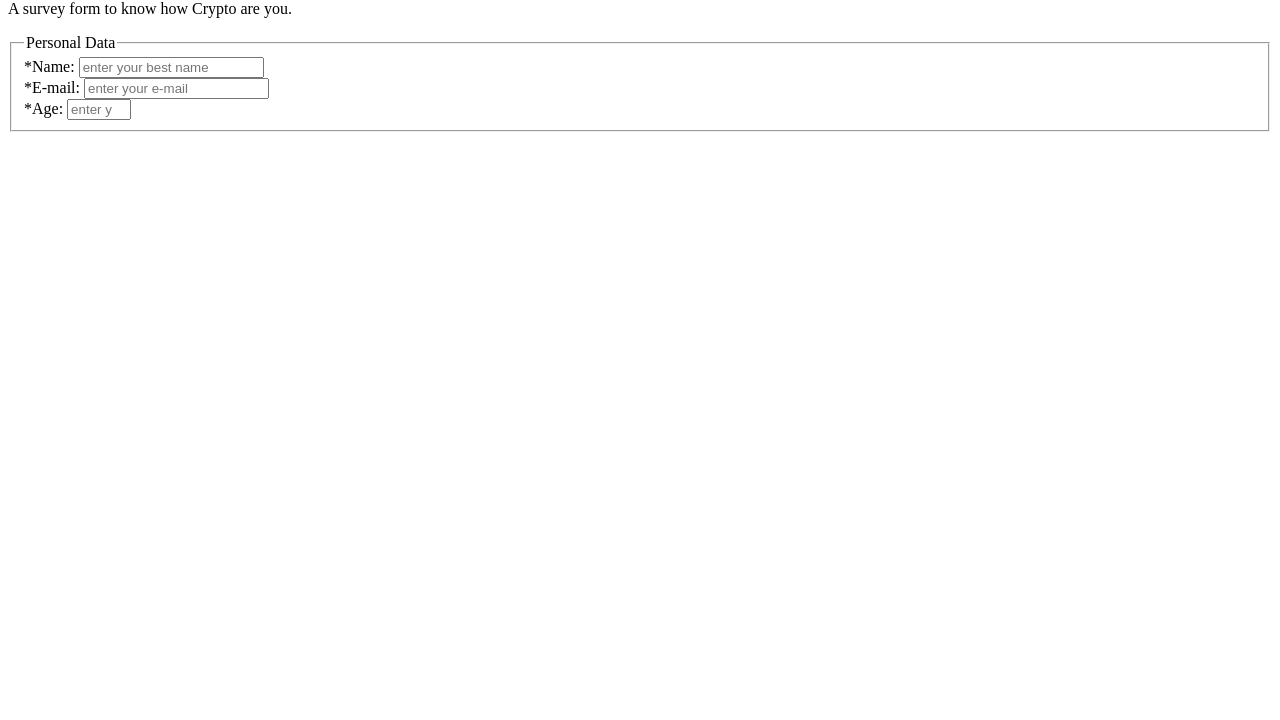
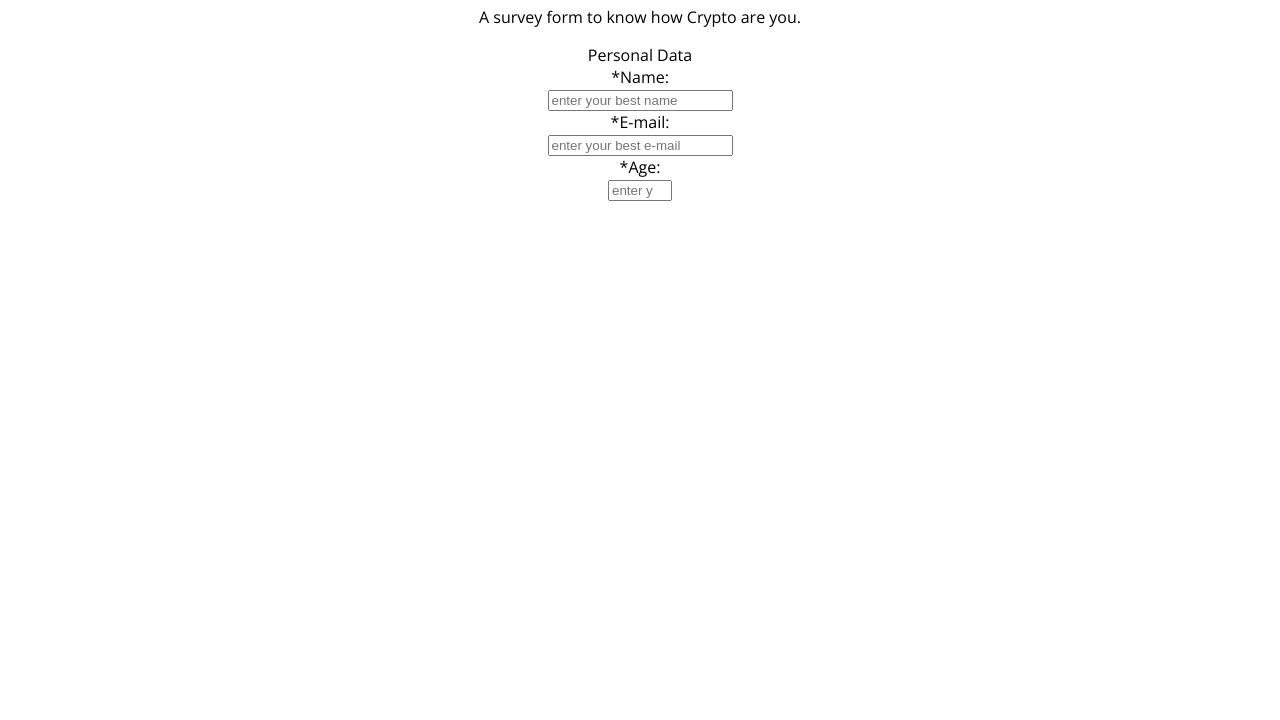
Before and after one commit to luchosr/FCCsurveyForm, a plain HTML site: page index.html in a window 1280 px wide. Shown: the part 80-800 px from the top of the page. Drawn offline with nearby package versions, Linux system fonts and the light colour scheme.

Commit message:
added some styles and HTML structure

```diff
--- a/index.html
+++ b/index.html
@@ -1,30 +1,84 @@
 <!DOCTYPE html>
 <html lang="en">
   <head>
+    <style>
+      @import url("https://fonts.googleapis.com/css?family=Open+Sans|Roboto");
+      /*
+    font-family: 'Roboto', sans-serif;
+
+font-family: 'Open Sans', sans-serif; */
+      fieldset {
+        background-color: rgb(133, 155, 193);
+      }
+      body{
+        font-family: 'Open Sans', sans-serif;
+        text-align: center;
+      }
+      .labels {
+        display: inline-block;
+        text-align: right;
+      }
+    </style>
     <meta charset="UTF-8" />
     <meta name="viewport" content="width=device-width, initial-scale=1.0" />
     <meta http-equiv="X-UA-Compatible" content="ie=edge" />
     <title>Crypto Survey Form</title>
   </head>
+
   <body>
     <header>
       <h1 id="title">Crypto Knowledge</h1>
       <p id="description">A survey form to know how Crypto are you.</p>
     </header>
     <main>
-      <form action="" id="survey-form">
-        <fieldset>
-          <legend>Personal Data</legend>
-          <div></div>
-          <div></div>
-          <div></div>
-          <label for="name" id="name-label">*Name:</label> <input type="text" id="name" placeholder="enter your best name" required/> <br />
-          <label for="email" id="email-label">*E-mail:</label>
-          <input type="email" id="email" placeholder="enter your e-mail" required /><br />
-          <label for="age" id="number-label">*Age:</label>
-          <input type="number" min="1" max="120" id="number" placeholder="enter your age"  required/><br />
-        </fieldset>
-
+      <form
+        action=""
+        id="survey-form"
+        action="https://crossorigin.me/https://freecodecamp.com"
+      >
+        <legend>Personal Data</legend>
+        <div class="rowTab">
+          <div class="labels">
+            <label for="name" id="name-label">*Name:</label>
+          </div>
+          <div class="righTab">
+            <input
+              type="text"
+              id="name"
+              placeholder="enter your best name"
+              required
+            />
+            <br />
+          </div>
+        </div>
+        <div class="rowTab">
+          <div class="labels">
+            <label for="email" id="email-label">*E-mail:</label>
+          </div>
+          <div class="righTab">
+            <input
+              type="email"
+              id="email"
+              placeholder="enter your best e-mail"
+              required
+            /><br />
+          </div>
+        </div>
+        <div class="rowTab">
+          <div class="labels">
+            <label for="age" id="number-label">*Age:</label>
+          </div>
+          <div class="righTab">
+            <input
+              type="number"
+              min="1"
+              max="120"
+              id="number"
+              placeholder="enter your beautiful age"
+              required
+            /><br />
+          </div>
+        </div>
       </form>
     </main>
   </body>
```
